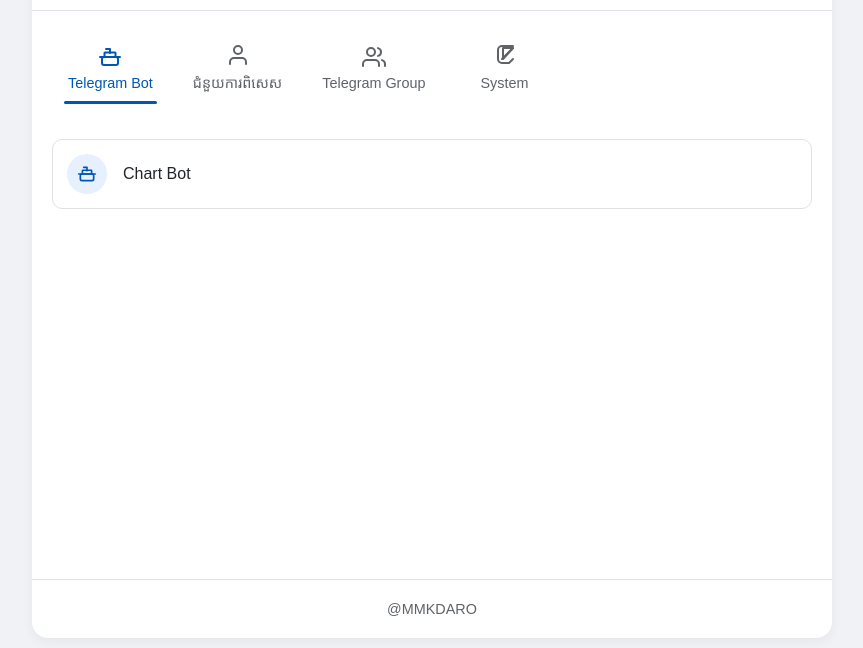
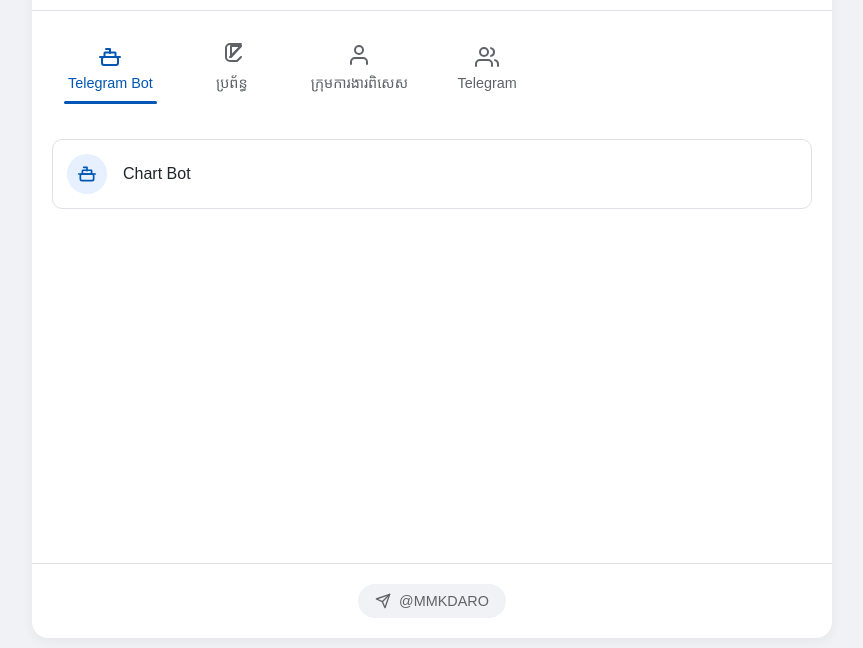
Before and after one commit to darotrb0-bit/InfoDigitalIndustry, a plain HTML site: page index.html in a window 1280 px wide. Shown: the part 152-800 px from the top of the page, without its empty margins (208-1071 px from the left). Drawn offline with Linux system fonts and the light colour scheme; a web font is replaced by a local one.

Commit message:
Update1.1

```diff
--- a/index.html
+++ b/index.html
@@ -2,10 +2,7 @@
 <html lang="km">
   <head>
     <meta charset="UTF-8" />
-    <meta
-      name="viewport"
-      content="width=device-width, initial-scale=1.0, user-scalable=no"
-    />
+    <meta name="viewport" content="width=device-width, initial-scale=1.0" />
     <title>ព័ត៌មាន ឧស្សាហកម្មឌីជីថល</title>
     <link rel="stylesheet" href="style.css" />
     <link
@@ -23,19 +20,12 @@
         />
         <h1>ព័ត៌មាន ឧស្សាហកម្មឌីជីថល</h1>
         <button
+          class="theme-toggle-button"
           id="theme-toggle"
-          class="theme-toggle-button"
-          aria-label="Toggle dark mode"
+          aria-label="Toggle theme"
         >
-          <!-- Icon will be injected by JavaScript -->
-        </button>
-      </header>
-
-      <main class="content">
-        <!-- Navigation Buttons for Groups -->
-        <nav class="group-nav">
-          <button class="nav-button active" data-group="bot">
           <svg
+            class="sun-icon"
             xmlns="http://www.w3.org/2000/svg"
             width="24"
             height="24"
@@ -46,15 +36,18 @@
             stroke-linecap="round"
             stroke-linejoin="round"
           >
-              <path d="M12 8V4H8" />
-              <rect x="4" y="12" width="16" height="8" rx="2" />
-              <path d="M2 12h20" />
-              <path d="M17.5 12V8a.5.5 0 0 0-.5-.5h-10a.5.5 0 0 0-.5.5v4" />
+            <circle cx="12" cy="12" r="5"></circle>
+            <line x1="12" y1="1" x2="12" y2="3"></line>
+            <line x1="12" y1="21" x2="12" y2="23"></line>
+            <line x1="4.22" y1="4.22" x2="5.64" y2="5.64"></line>
+            <line x1="18.36" y1="18.36" x2="19.78" y2="19.78"></line>
+            <line x1="1" y1="12" x2="3" y2="12"></line>
+            <line x1="21" y1="12" x2="23" y2="12"></line>
+            <line x1="4.22" y1="19.78" x2="5.64" y2="18.36"></line>
+            <line x1="18.36" y1="5.64" x2="19.78" y2="4.22"></line>
           </svg>
-            <span>Telegram Bot</span>
-          </button>
-          <button class="nav-button" data-group="personal">
           <svg
+            class="moon-icon"
             xmlns="http://www.w3.org/2000/svg"
             width="24"
             height="24"
@@ -65,16 +58,26 @@
             stroke-linecap="round"
             stroke-linejoin="round"
           >
-              <path d="M20 21v-2a4 4 0 0 0-4-4H8a4 4 0 0 0-4 4v2" />
-              <circle cx="12" cy="7" r="4" />
+            <path d="M21 12.79A9 9 0 1 1 11.21 3 7 7 0 0 0 21 12.79z"></path>
           </svg>
-            <span>ជំនួយការពិសេស</span>
         </button>
-          <button class="nav-button" data-group="group">
+      </header>
+
+      <main class="content">
+        <nav class="group-nav" id="group-nav"></nav>
+        <div class="link-box" id="link-box"></div>
+      </main>
+
+      <footer class="app-footer">
+        <a
+          href="https://t.me/MMKDaro"
+          target="_blank"
+          rel="noopener noreferrer"
+        >
           <svg
             xmlns="http://www.w3.org/2000/svg"
-              width="24"
-              height="24"
+            width="20"
+            height="20"
             viewBox="0 0 24 24"
             fill="none"
             stroke="currentColor"
@@ -82,43 +85,11 @@
             stroke-linecap="round"
             stroke-linejoin="round"
           >
-              <path d="M17 21v-2a4 4 0 0 0-4-4H5a4 4 0 0 0-4 4v2" />
-              <circle cx="9" cy="7" r="4" />
-              <path d="M23 21v-2a4 4 0 0 0-3-3.87" />
-              <path d="M16 3.13a4 4 0 0 1 0 7.75" />
+            <line x1="22" y1="2" x2="11" y2="13"></line>
+            <polygon points="22 2 15 22 11 13 2 9 22 2"></polygon>
           </svg>
-            <span>Telegram Group</span>
-          </button>
-          <button class="nav-button" data-group="system">
-            <svg
-              xmlns="http://www.w3.org/2000/svg"
-              width="24"
-              height="24"
-              viewBox="0 0 24 24"
-              fill="none"
-              stroke="currentColor"
-              stroke-width="2"
-              stroke-linecap="round"
-              stroke-linejoin="round"
-            >
-              <line x1="10" y1="14" x2="21" y2="3"></line>
-              <path d="M21 3L11 3L11 14L21 3 Z"></path>
-              <path d="M21 14l-4 4h-7a4 4 0 0 1-4-4V5a4 4 0 0 1 4-4h11"></path>
-            </svg>
-            <span>System</span>
-          </button>
-        </nav>
-
-        <!-- Box to display links -->
-        <div id="link-display-box" class="link-box">
-          <!-- Links will be dynamically inserted here by JavaScript -->
-        </div>
-      </main>
-
-      <footer class="app-footer">
-        <a href="https://t.me/MMKDaro" target="_blank" rel="noopener noreferrer"
-          >@MMKDARO</a
-        >
+          <span>@MMKDARO</span>
+        </a>
       </footer>
     </div>
 
--- a/script.js
+++ b/script.js
@@ -1,111 +1,170 @@
+// រង់ចាំឲ្យ HTML ទាំងអស់ផ្ទុករួចរាល់សិន
 document.addEventListener("DOMContentLoaded", function () {
-  // --- Theme Switching Logic ---
+  // កំណត់អថេរសម្រាប់ធាតុសំខាន់ៗ
   const themeToggle = document.getElementById("theme-toggle");
   const body = document.body;
+  const sunIcon = document.querySelector(".sun-icon");
+  const moonIcon = document.querySelector(".moon-icon");
 
-  const sunIcon = `<svg xmlns="http://www.w3.org/2000/svg" width="24" height="24" viewBox="0 0 24 24" fill="none" stroke="currentColor" stroke-width="2" stroke-linecap="round" stroke-linejoin="round"><circle cx="12" cy="12" r="5"/><line x1="12" y1="1" x2="12" y2="3"/><line x1="12" y1="21" x2="12" y2="23"/><line x1="4.22" y1="4.22" x2="5.64" y2="5.64"/><line x1="18.36" y1="18.36" x2="19.78" y2="19.78"/><line x1="1" y1="12" x2="3" y2="12"/><line x1="21" y1="12" x2="23" y2="12"/><line x1="4.22" y1="19.78" x2="5.64" y2="18.36"/><line x1="18.36" y1="5.64" x2="19.78" y2="4.22"/></svg>`;
-  const moonIcon = `<svg xmlns="http://www.w3.org/2000/svg" width="24" height="24" viewBox="0 0 24 24" fill="none" stroke="currentColor" stroke-width="2" stroke-linecap="round" stroke-linejoin="round"><path d="M21 12.79A9 9 0 1 1 11.21 3 7 7 0 0 0 21 12.79z"></path></svg>`;
+  // ទិន្នន័យ Link ទាំងអស់ (បានរៀបចំទីតាំង និង ប្តូរឈ្មោះ)
+  const data = {
+    bot: {
+      name: "Telegram Bot",
+      icon: `<svg xmlns="http://www.w3.org/2000/svg" width="24" height="24" viewBox="0 0 24 24" fill="none" stroke="currentColor" stroke-width="2" stroke-linecap="round" stroke-linejoin="round"><path d="M12 8V4H8"/><rect x="4" y="12" width="16" height="8" rx="2"/><path d="M2 12h20"/><path d="M17.5 12V8a.5.5 0 0 0-.5-.5h-10a.5.5 0 0 0-.5.5v4"/></svg>`,
+      links: [{ name: "Chart Bot", url: "https://t.me/NewFormDI_bot" }],
+    },
+    system: {
+      name: "ប្រព័ន្ធ",
+      icon: `<svg xmlns="http://www.w3.org/2000/svg" width="24" height="24" viewBox="0 0 24 24" fill="none" stroke="currentColor" stroke-width="2" stroke-linecap="round" stroke-linejoin="round"><line x1="10" y1="14" x2="21" y2="3"></line><path d="M21 3L11 3L11 14L21 3 Z"></path><path d="M21 14l-4 4h-7a4 4 0 0 1-4-4V5a4 4 0 0 1 4-4h11"></path></svg>`,
+      links: [{ name: "Link 1 (សូមដាក់ Link)", url: "#" }],
+    },
+    personal: {
+      name: "ក្រុមការងារពិសេស",
+      icon: `<svg xmlns="http://www.w3.org/2000/svg" width="24" height="24" viewBox="0 0 24 24" fill="none" stroke="currentColor" stroke-width="2" stroke-linecap="round" stroke-linejoin="round"><path d="M20 21v-2a4 4 0 0 0-4-4H8a4 4 0 0 0-4 4v2"/><circle cx="12" cy="7" r="4"/></svg>`,
+      links: [
+        { name: "ប៊ន ចន្ថា", url: "https://t.me/Ch_Tha002", role: "បច្ចេកទេស" },
+        { name: "ឡោក ឆាណុន", url: "https://t.me/Maanon885", role: "បច្ចេកទេស" },
+        {
+          name: "រឿន ស្រីណែត",
+          url: "https://t.me/roeurnsreyneth",
+          role: "រដ្ឋបាល និង បច្ចេកទេស",
+        },
+        {
+          name: "ប៉ី ថាវរី",
+          url: "https://t.me/Peythavry",
+          role: "ជំនួយរដ្ឋបាល",
+        },
+        {
+          name: "សយ គឹមសុដានី",
+          url: "https://t.me/Soykeomsodany",
+          role: "ជំនួយរដ្ឋបាល",
+        },
+        {
+          name: "ហឹន ចាន់ថៃ",
+          url: "https://t.me/CHANTHAI6435",
+          role: "ជំនួយរដ្ឋបាល",
+        },
+      ],
+    },
+    group: {
+      name: "Telegram",
+      icon: `<svg xmlns="http://www.w3.org/2000/svg" width="24" height="24" viewBox="0 0 24 24" fill="none" stroke="currentColor" stroke-width="2" stroke-linecap="round" stroke-linejoin="round"><path d="M17 21v-2a4 4 0 0 0-4-4H5a4 4 0 0 0-4 4v2"/><circle cx="9" cy="7" r="4"/><path d="M23 21v-2a4 4 0 0 0-3-3.87"/><path d="M16 3.13a4 4 0 0 1 0 7.75"/></svg>`,
+      links: [{ name: "ក្រុមការងារ", url: "https://t.me/ITSupportKR" }],
+    },
+  };
 
-  function toggleTheme() {
-    body.classList.toggle("dark-theme");
-    const isDarkMode = body.classList.contains("dark-theme");
-    localStorage.setItem("theme", isDarkMode ? "dark" : "light");
-    themeToggle.innerHTML = isDarkMode ? sunIcon : moonIcon;
+  // ត្រួតពិនិត្យថាធាតុសំខាន់ៗមានពិតប្រាកដមែន
+  const groupNav = document.getElementById("group-nav");
+  const linkBox = document.getElementById("link-box");
+
+  if (!groupNav || !linkBox) {
+    console.error(
+      "Critical HTML elements 'group-nav' or 'link-box' not found. Please check your index.html file."
+    );
+    return; // បញ្ឈប់កូដ ប្រសិនបើរកធាតុមិនឃើញ
   }
 
-  function applyInitialTheme() {
+  // មុខងារសម្រាប់បង្ហាញ Links (បានកែសម្រួលដើម្បីបង្ហាញតួនាទី)
+  function renderLinks(groupKey) {
+    const group = data[groupKey];
+    if (!group) return;
+
+    const linksHtml = group.links
+      .map((link) => {
+        const roleHtml = link.role
+          ? `<span class="link-item-role">តួនាទី : ${link.role}</span>`
+          : "";
+
+        return `
+            <a href="${link.url}" class="link-item" target="_blank" rel="noopener noreferrer">
+                <div class="icon-wrapper">
+                    ${group.icon}
+                </div>
+                <div class="link-item-details">
+                    <span class="link-item-name">${link.name}</span>
+                    ${roleHtml}
+                </div>
+            </a>
+            `;
+      })
+      .join("");
+
+    linkBox.innerHTML = linksHtml;
+  }
+
+  // មុខងារសម្រាប់បង្កើតប៊ូតុង Navigation
+  function renderNavButtons() {
+    let buttonsHtml = "";
+    for (const key in data) {
+      buttonsHtml += `
+                <button class="nav-button" data-group="${key}">
+                    ${data[key].icon}
+                    <span>${data[key].name}</span>
+                </button>
+            `;
+    }
+    groupNav.innerHTML = buttonsHtml;
+
+    const navButtons = document.querySelectorAll(".nav-button");
+    navButtons.forEach((button) => {
+      button.addEventListener("click", () => {
+        navButtons.forEach((btn) => btn.classList.remove("active"));
+        button.classList.add("active");
+        renderLinks(button.dataset.group);
+      });
+    });
+
+    // កំណត់ឲ្យប៊ូតុងដំបូង active
+    if (navButtons.length > 0) {
+      navButtons[0].classList.add("active");
+    }
+  }
+
+  // --- ផ្នែកគ្រប់គ្រង Theme (Dark/Light Mode) ---
+  const updateThemeIcons = (isDarkMode) => {
+    sunIcon.style.display = isDarkMode ? "none" : "block";
+    moonIcon.style.display = isDarkMode ? "block" : "none";
+  };
+
+  const applyTheme = (theme) => {
+    if (theme === "dark") {
+      body.classList.add("dark-theme");
+      updateThemeIcons(true);
+    } else {
+      body.classList.remove("dark-theme");
+      updateThemeIcons(false);
+    }
+  };
+
+  const toggleTheme = () => {
+    const currentTheme = body.classList.contains("dark-theme")
+      ? "light"
+      : "dark";
+    applyTheme(currentTheme);
+    localStorage.setItem("theme", currentTheme);
+  };
+
+  // ពិនិត្យ Theme ដែលបានរក្សាទុក ឬកំណត់តាមពេលវេលា
+  const initializeTheme = () => {
     const savedTheme = localStorage.getItem("theme");
-    const isNight = new Date().getHours() >= 18 || new Date().getHours() < 6;
-    let useDarkMode = false;
+    const hour = new Date().getHours();
+    const isNight = hour < 6 || hour >= 18;
 
     if (savedTheme) {
-      useDarkMode = savedTheme === "dark";
+      applyTheme(savedTheme);
     } else {
-      useDarkMode = isNight;
+      applyTheme(isNight ? "dark" : "light");
     }
+  };
 
-    if (useDarkMode) {
-      body.classList.add("dark-theme");
-    }
+  themeToggle.addEventListener("click", toggleTheme);
 
-    themeToggle.innerHTML = body.classList.contains("dark-theme")
-      ? sunIcon
-      : moonIcon;
+  // ចាប់ផ្តើមដំណើរការទាំងអស់
+  function initializeApp() {
+    renderNavButtons();
+    renderLinks("bot"); // បង្ហាញ Group ដំបូង 'bot'
+    initializeTheme();
   }
 
-  themeToggle.addEventListener("click", toggleTheme);
-  applyInitialTheme();
-
-  // --- Link Rendering Logic (no changes here) ---
-  const linkData = {
-    bot: [
-      {
-        name: "Chart Bot",
-        url: "https://t.me/NewFormDI_bot",
-        icon: `<svg xmlns="http://www.w3.org/2000/svg" width="24" height="24" viewBox="0 0 24 24" fill="none" stroke="currentColor" stroke-width="2" stroke-linecap="round" stroke-linejoin="round"><path d="M12 8V4H8"/><rect x="4" y="12" width="16" height="8" rx="2"/><path d="M2 12h20"/><path d="M17.5 12V8a.5.5 0 0 0-.5-.5h-10a.5.5 0 0 0-.5.5v4"/></svg>`,
-      },
-    ],
-    personal: [
-      { name: "ប៊ន ចន្ថា", url: "https://t.me/Ch_Tha002" },
-      { name: "ឡោក ឆាណុន", url: "https://t.me/Maanon885" },
-      { name: "រឿន ស្រីណែត", url: "https://t.me/roeurnsreyneth" },
-      { name: "ប៉ី ថាវរី", url: "https://t.me/Peythavry" },
-      { name: "សយ គឹមសុដានី", url: "https://t.me/Soykeomsodany" },
-      { name: "ហឹន ចាន់ថៃ", url: "https://t.me/CHANTHAI6435" },
-    ],
-    group: [
-      {
-        name: "ក្រុមការងារ",
-        url: "https://t.me/ITSupportKR",
-        icon: `<svg xmlns="http://www.w3.org/2000/svg" width="24" height="24" viewBox="0 0 24 24" fill="none" stroke="currentColor" stroke-width="2" stroke-linecap="round" stroke-linejoin="round"><path d="M17 21v-2a4 4 0 0 0-4-4H5a4 4 0 0 0-4 4v2"/><circle cx="9" cy="7" r="4"/><path d="M23 21v-2a4 4 0 0 0-3-3.87"/><path d="M16 3.13a4 4 0 0 1 0 7.75"/></svg>`,
-      },
-    ],
-    system: [
-      {
-        name: "Link 1 (សូមដាក់ Link)",
-        url: "#",
-        icon: `<svg xmlns="http://www.w3.org/2000/svg" width="24" height="24" viewBox="0 0 24 24" fill="none" stroke="currentColor" stroke-width="2" stroke-linecap="round" stroke-linejoin="round"><line x1="10" y1="14" x2="21" y2="3"></line><path d="M21 3L11 3L11 14L21 3 Z"></path><path d="M21 14l-4 4h-7a4 4 0 0 1-4-4V5a4 4 0 0 1 4-4h11"></path></svg>`,
-      },
-    ],
-  };
-
-  const personIcon = `<svg xmlns="http://www.w3.org/2000/svg" width="24" height="24" viewBox="0 0 24 24" fill="none" stroke="currentColor" stroke-width="2" stroke-linecap="round" stroke-linejoin="round"><path d="M20 21v-2a4 4 0 0 0-4-4H8a4 4 0 0 0-4 4v2"/><circle cx="12" cy="7" r="4"/></svg>`;
-  const navButtons = document.querySelectorAll(".nav-button");
-  const linkDisplayBox = document.getElementById("link-display-box");
-
-  function renderLinks(groupKey) {
-    linkDisplayBox.innerHTML = "";
-    linkDisplayBox.style.animation = "none";
-    void linkDisplayBox.offsetWidth;
-    linkDisplayBox.style.animation = "fadeIn 0.5s ease";
-    const links = linkData[groupKey] || [];
-    if (links.length === 0) {
-      linkDisplayBox.innerHTML = "<p>គ្មានទិន្នន័យ</p>";
-      return;
-    }
-    links.forEach((link) => {
-      const linkElement = document.createElement("a");
-      linkElement.href = link.url;
-      linkElement.className = "link-item";
-      linkElement.target = "_blank";
-      linkElement.rel = "noopener noreferrer";
-      let icon = link.icon;
-      if (groupKey === "personal" && !icon) {
-        icon = personIcon;
-      }
-      linkElement.innerHTML = `<div class="icon-wrapper">${icon}</div><span>${link.name}</span>`;
-      linkDisplayBox.appendChild(linkElement);
-    });
-  }
-
-  navButtons.forEach((button) => {
-    button.addEventListener("click", () => {
-      navButtons.forEach((btn) => btn.classList.remove("active"));
-      button.classList.add("active");
-      const group = button.dataset.group;
-      renderLinks(group);
-    });
-  });
-
-  renderLinks("bot");
+  initializeApp();
 });
--- a/style.css
+++ b/style.css
@@ -8,6 +8,10 @@
   --text-secondary: #5f6368;
   --border-color: #dee2e6;
   --shadow: 0 4px 12px rgba(0, 0, 0, 0.05);
+  /* ពណ៌ទឹកក្រូចសម្រាប់ Hover */
+  --orange-hover-bg: #fff7ed;
+  --orange-hover-text: #f97316;
+  --orange-hover-border: #f97316;
 }
 
 /* ការកំណត់ពណ៌សម្រាប់ Dark Theme */
@@ -20,6 +24,15 @@ body.dark-theme {
   --text-secondary: #9ca3af;
   --border-color: #374151;
   --shadow: 0 4px 12px rgba(0, 0, 0, 0.1);
+  /* ពណ៌ទឹកក្រូចសម្រាប់ Hover ពេល Dark Mode */
+  --orange-hover-bg: rgba(
+    249,
+    115,
+    22,
+    0.15
+  ); /* ពណ៌ផ្ទៃหลังពេល Hover (ទឹកក្រូចខ្ចី) */
+  --orange-hover-text: #f97316;
+  --orange-hover-border: #f97316;
 }
 
 * {
@@ -96,11 +109,15 @@ body {
   transition: all 0.3s ease;
 }
 .theme-toggle-button:hover {
-  opacity: 0.8;
+  background-color: var(--orange-hover-bg);
+  color: var(--orange-hover-text);
 }
 .theme-toggle-button svg {
   width: 20px;
   height: 20px;
+}
+.moon-icon {
+  display: none;
 }
 
 .content {
@@ -154,12 +171,12 @@ body {
 }
 
 .nav-button:hover {
-  background-color: var(--primary-light);
-  color: var(--primary-color);
+  background-color: var(--orange-hover-bg);
+  color: var(--orange-hover-text);
 }
 
 .nav-button:hover svg {
-  color: var(--primary-color);
+  color: var(--orange-hover-text);
 }
 
 .nav-button.active {
@@ -219,8 +236,8 @@ body {
 }
 
 .link-item:hover {
-  background-color: var(--primary-light);
-  border-color: var(--primary-color);
+  background-color: var(--orange-hover-bg);
+  border-color: var(--orange-hover-border);
   transform: scale(1.02);
 }
 
@@ -242,6 +259,24 @@ body {
   height: 20px;
 }
 
+/* រចនាប័ទ្មសម្រាប់ឈ្មោះ និង តួនាទី */
+.link-item-details {
+  display: flex;
+  flex-direction: column;
+  gap: 2px;
+}
+
+.link-item-name {
+  font-weight: 500;
+}
+
+.link-item-role {
+  font-size: 0.8em;
+  font-weight: 400;
+  color: var(--primary-color); /* ពណ៌ទឹកបិចសម្រាប់ Light Mode */
+  transition: color 0.3s ease;
+}
+
 /* រចនាប័ទ្ម Footer */
 .app-footer {
   text-align: center;
@@ -252,14 +287,42 @@ body {
 }
 
 .app-footer a {
+  display: inline-flex;
+  align-items: center;
+  gap: 8px;
+  background-color: var(--background-color);
+  padding: 8px 16px;
+  border-radius: 20px;
   color: var(--text-secondary);
   text-decoration: none;
   font-size: 0.9em;
-  transition: color 0.2s ease;
+  font-weight: 500;
+  transition: all 0.3s ease;
+  border: 1px solid transparent;
+}
+
+.app-footer a svg {
+  width: 16px;
+  height: 16px;
+  transition: transform 0.3s ease;
 }
 
 .app-footer a:hover {
-  color: var(--primary-color);
+  color: var(--orange-hover-text);
+  background-color: var(--orange-hover-bg);
+  border-color: var(--orange-hover-border);
+  transform: translateY(-2px);
+  box-shadow: 0 4px 10px rgba(0, 0, 0, 0.1);
+}
+
+.app-footer a:hover svg {
+  transform: rotate(-15deg);
+}
+
+/* កំណត់ពណ៌សម្រាប់ Icon ពេល Dark Mode */
+body.dark-theme .link-item .icon-wrapper {
+  background-color: #4a2c0f; /* Dark orange background */
+  color: #f97316; /* Orange icon color */
 }
 
 /* កំណត់ពណ៌សម្រាប់ Header ពេល Dark Mode */
@@ -271,3 +334,15 @@ body.dark-theme .theme-toggle-button {
   background-color: #4b5563; /* ផ្ទៃหลังប៊ូតុងពណ៌ប្រផេះ */
   color: var(--text-primary); /* ប្តូរពណ៌ Icon ទៅជាស */
 }
+
+body.dark-theme .sun-icon {
+  display: none;
+}
+body.dark-theme .moon-icon {
+  display: block;
+}
+
+/* កំណត់ពណ៌តួនាទីពេល Dark Mode */
+body.dark-theme .link-item-role {
+  color: #4ade80; /* ពណ៌បៃតងសម្រាប់ Dark Mode */
+}
```
Lines whose indentation alone changed are shown as unchanged.
